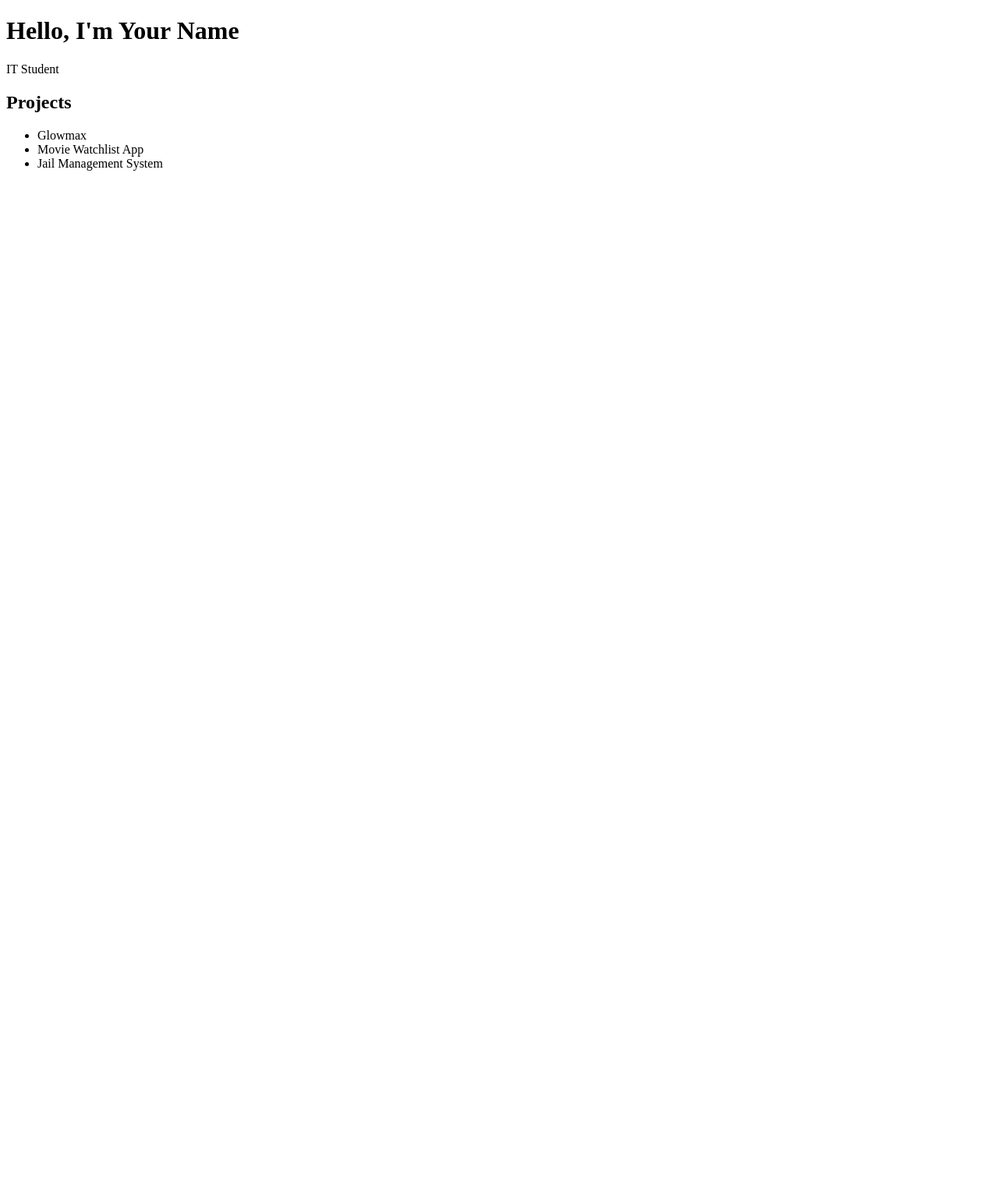
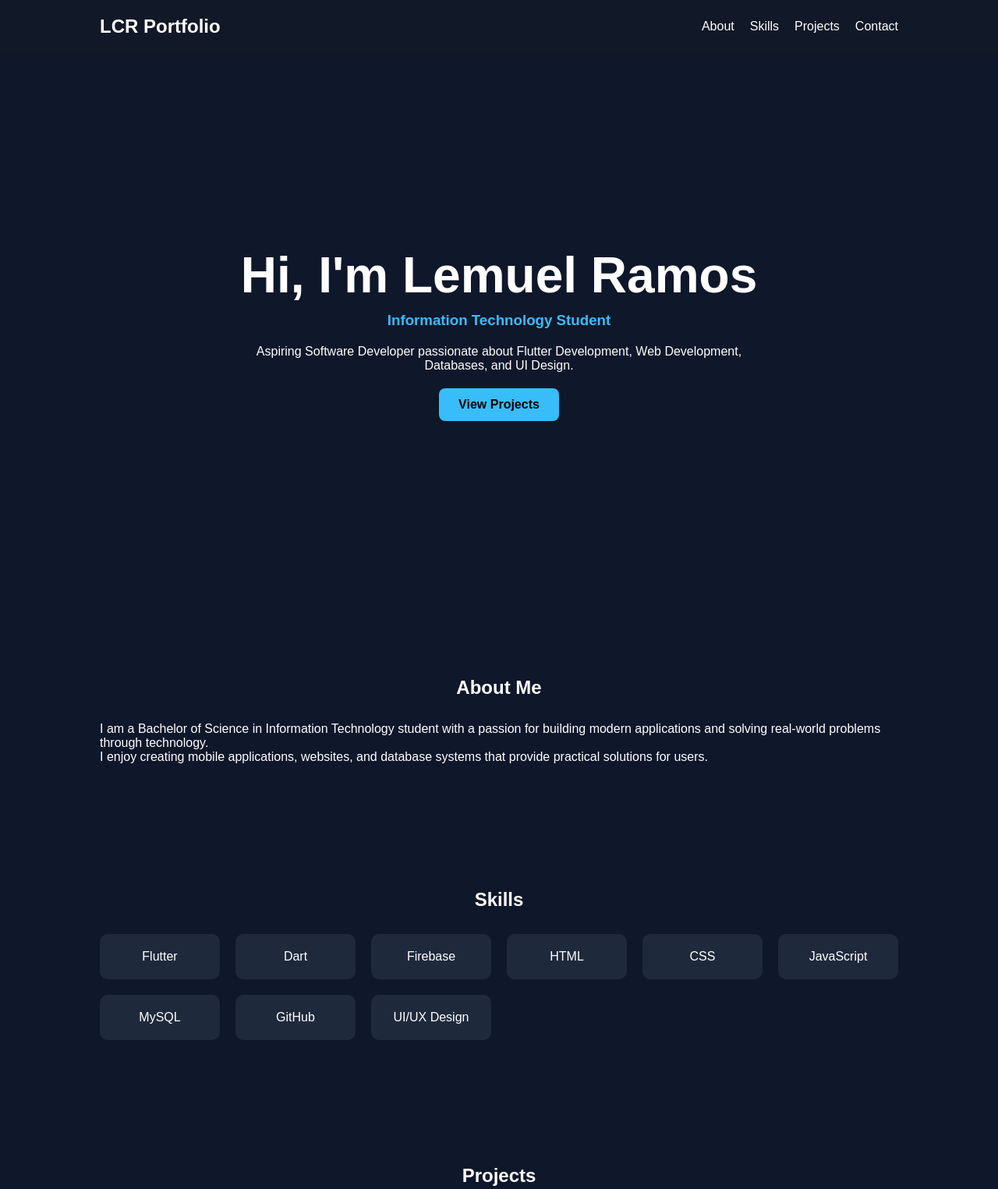
Before and after one commit to LemuelIT/lcrportfolio, a plain HTML site: page index.html in a window 1280 px wide. Shown: the top 1525 px of the page at 78% size. Before the commit the page ends 800 px from the top, so only its background shows below. Drawn offline with Linux system fonts and the light colour scheme.

Commit message:
updated portfolio

```diff
--- a/index.html
+++ b/index.html
@@ -1,20 +1,123 @@
 <!DOCTYPE html>
-<html>
+<html lang="en">
 
 <head>
-    <title>My Portfolio</title>
+    <meta charset="UTF-8">
+    <meta name="viewport" content="width=device-width, initial-scale=1.0">
+    <title>Lemuel Ramos | IT Portfolio</title>
+    <link rel="stylesheet" href="style.css">
 </head>
 
 <body>
-    <h1>Hello, I'm Your Name</h1>
-    <p>IT Student</p>
 
-    <h2>Projects</h2>
-    <ul>
-        <li>Glowmax</li>
-        <li>Movie Watchlist App</li>
-        <li>Jail Management System</li>
-    </ul>
+    <header>
+        <nav>
+            <h2>LCR Portfolio</h2>
+
+            <ul>
+                <li><a href="#about">About</a></li>
+                <li><a href="#skills">Skills</a></li>
+                <li><a href="#projects">Projects</a></li>
+                <li><a href="#contact">Contact</a></li>
+            </ul>
+        </nav>
+
+        <div class="hero">
+            <h1>Hi, I'm Lemuel Ramos</h1>
+            <h3>Information Technology Student</h3>
+
+            <p>
+                Aspiring Software Developer passionate about
+                Flutter Development, Web Development,
+                Databases, and UI Design.
+            </p>
+
+            <a href="#projects" class="btn">View Projects</a>
+        </div>
+    </header>
+
+    <section id="about">
+        <h2>About Me</h2>
+
+        <p>
+            I am a Bachelor of Science in Information Technology student
+            with a passion for building modern applications and solving
+            real-world problems through technology.
+        </p>
+
+        <p>
+            I enjoy creating mobile applications, websites, and database
+            systems that provide practical solutions for users.
+        </p>
+    </section>
+
+    <section id="skills">
+        <h2>Skills</h2>
+
+        <div class="skills-grid">
+            <div class="card">Flutter</div>
+            <div class="card">Dart</div>
+            <div class="card">Firebase</div>
+            <div class="card">HTML</div>
+            <div class="card">CSS</div>
+            <div class="card">JavaScript</div>
+            <div class="card">MySQL</div>
+            <div class="card">GitHub</div>
+            <div class="card">UI/UX Design</div>
+        </div>
+    </section>
+
+    <section id="projects">
+        <h2>Projects</h2>
+
+        <div class="project-card">
+            <h3>Glowmax</h3>
+            <p>
+                A self-care and challenge-based mobile application
+                designed to help users improve their daily habits.
+            </p>
+        </div>
+
+        <div class="project-card">
+            <h3>PPJO Jail Management System</h3>
+            <p>
+                A digital management system for organizing inmate records,
+                reports, and administrative processes.
+            </p>
+        </div>
+
+        <div class="project-card">
+            <h3>Movie Watchlist App</h3>
+            <p>
+                An offline desktop application that allows users to manage
+                and rate their watched movies.
+            </p>
+        </div>
+    </section>
+
+    <section id="contact">
+        <h2>Contact</h2>
+
+        <p>Email: your_email@gmail.com</p>
+
+        <p>
+            GitHub:
+            <a href="https://github.com/LemuelIT" target="_blank">
+                github.com/LemuelIT
+            </a>
+        </p>
+
+        <p>
+            LinkedIn:
+            <a href="#">Add Your LinkedIn</a>
+        </p>
+    </section>
+
+    <footer>
+        <p>© 2026 Lemuel Ramos. All Rights Reserved.</p>
+    </footer>
+
+    <script src="script.js"></script>
 </body>
 
 </html>
--- /dev/null
+++ b/script.js
@@ -0,0 +1 @@
+console.log("Portfolio Loaded Successfully");
--- /dev/null
+++ b/style.css
@@ -0,0 +1,121 @@
+* {
+    margin: 0;
+    padding: 0;
+    box-sizing: border-box;
+    font-family: Arial, sans-serif;
+}
+
+html {
+    scroll-behavior: smooth;
+}
+
+body {
+    background: #0f172a;
+    color: white;
+}
+
+nav {
+    display: flex;
+    justify-content: space-between;
+    align-items: center;
+    padding: 20px 10%;
+    background: #111827;
+    position: sticky;
+    top: 0;
+}
+
+nav ul {
+    display: flex;
+    gap: 20px;
+    list-style: none;
+}
+
+nav a {
+    color: white;
+    text-decoration: none;
+}
+
+.hero {
+    min-height: 90vh;
+    display: flex;
+    flex-direction: column;
+    justify-content: center;
+    align-items: center;
+    text-align: center;
+    padding: 20px;
+}
+
+.hero h1 {
+    font-size: 4rem;
+}
+
+.hero h3 {
+    margin-top: 10px;
+    color: #38bdf8;
+}
+
+.hero p {
+    max-width: 700px;
+    margin: 20px auto;
+}
+
+.btn {
+    background: #38bdf8;
+    color: black;
+    padding: 12px 25px;
+    border-radius: 8px;
+    text-decoration: none;
+    font-weight: bold;
+}
+
+section {
+    padding: 80px 10%;
+}
+
+section h2 {
+    margin-bottom: 30px;
+    text-align: center;
+}
+
+.skills-grid {
+    display: grid;
+    grid-template-columns: repeat(auto-fit, minmax(150px, 1fr));
+    gap: 20px;
+}
+
+.card {
+    background: #1e293b;
+    padding: 20px;
+    text-align: center;
+    border-radius: 10px;
+}
+
+.project-card {
+    background: #1e293b;
+    padding: 25px;
+    margin-bottom: 20px;
+    border-radius: 10px;
+}
+
+.project-card h3 {
+    color: #38bdf8;
+    margin-bottom: 10px;
+}
+
+footer {
+    text-align: center;
+    padding: 20px;
+    background: #111827;
+}
+
+@media(max-width:768px) {
+
+    nav {
+        flex-direction: column;
+        gap: 15px;
+    }
+
+    .hero h1 {
+        font-size: 2.5rem;
+    }
+}
```
